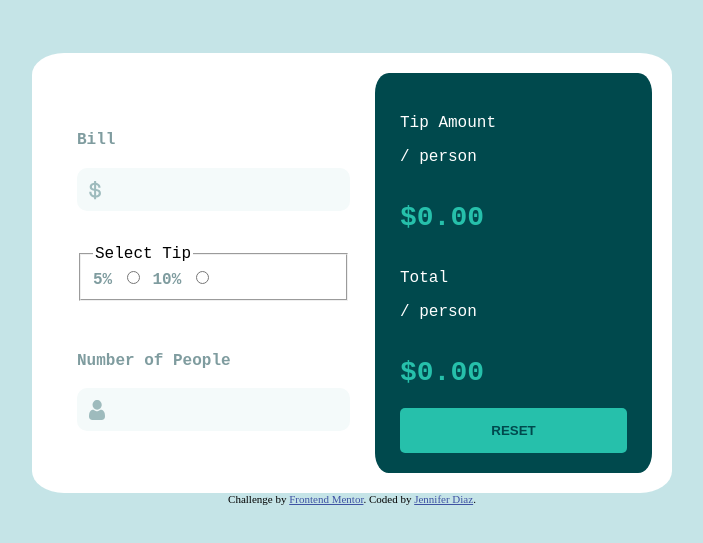
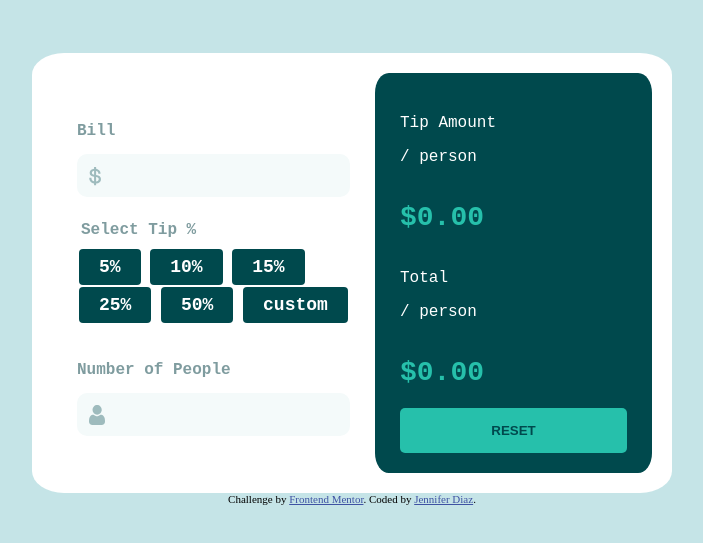
Before and after one commit to jenndiaz/tip-calculator, a website: page index.html in a window 1280 px wide. Shown: the part 331-874 px from the top of the page, without its empty margins (288-991 px from the left). Drawn offline with Linux system fonts and the light colour scheme.

Commit message:
style tip percentages

```diff
--- a/index.css
+++ b/index.css
@@ -60,11 +60,43 @@ header{
   height: 45px;
 }
 
+.radio-toolbar input[type="radio"] {
+  opacity: 0;
+  position: fixed;
+  width: 0;
+}
+
+.radio-toolbar label {
+    display: inline-block;
+    background-color: hsl(183, 100%, 15%);
+    padding: 8px 20px;
+    font-size: 18px;
+    border-radius: 4px;
+    color: white;
+}
+
+
+.radio-toolbar input[type="radio"]:checked + label {
+  background-color: hsl(172, 67%, 45%);
+  color:hsl(183, 100%, 15%);
+}
+
+fieldset{
+  border: none;
+  color:  hsl(184, 14%, 56%);
+  font-weight: bold;
+  padding: 0;
+}
+
+legend{
+  margin-bottom: 10px;
+}
 label{
   align-self: end;
   margin-bottom: 2px;
   color: hsl(184, 14%, 56%);
   font-weight: bold;
+  cursor: pointer;
 }
 
 input{
--- a/index.html
+++ b/index.html
@@ -25,13 +25,20 @@
           <img class="inputIcon" src="./images/icon-dollar.svg" alt="" />
           <input type="text" id="bill" name="bill" value />
         </div>
-
-        <fieldset>
-          <legend>Select Tip</legend>
+        <fieldset class="radio-toolbar">
+          <legend>Select Tip %</legend>
           <label for="5">5%</label>
           <input type="radio" name="option" value="5" id="5" />
-          <label for="5">10%</label>
+          <label for="10">10%</label>
           <input type="radio" name="option" value="10" id="10"/>
+          <label for="15">15%</label>
+          <input type="radio" name="option" value="25" id="25"/>
+          <label for="25">25%</label>
+          <input type="radio" name="option" value="25" id="25"/>
+          <label for="50">50%</label>
+          <input type="radio" name="option" value="50" id="50"/>
+          <label for="50">custom</label>
+          <input type="radio" name="option" value="custom" id="custom"/>
         </fieldset>
         <label for="people">
           Number of People
```
